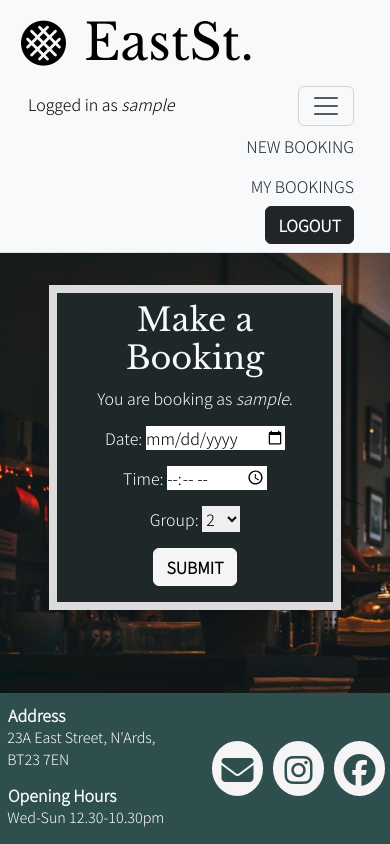
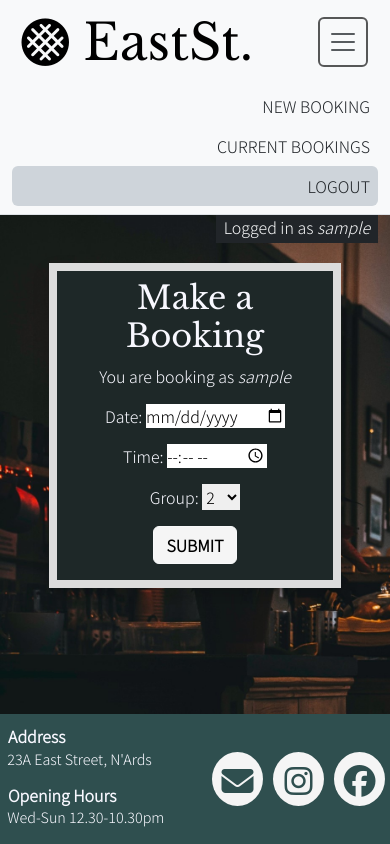
Before and after one commit to ndsurgenor/east-street, a Django app: page /bookingsite/ in a window 390 px wide, after a click that opens the changed part. Run offline with Django 3.2, Linux system fonts and the light colour scheme; the visitor is signed in with stand-in values (Sample User, id 1); some libraries are stand-ins or nearby versions.

Commit message:
Style pages for better layout and UX

```diff
--- a/booking_sys/urls.py
+++ b/booking_sys/urls.py
@@ -7,7 +7,7 @@ urlpatterns = [
     path('menu/', views.menu, name='menu'),
     path('location/', views.location, name='location'),
     path('bookingsite/', views.BookFormView.as_view(), name='bookingsite'),
-    path('userbookings/', views.BookListView.as_view(), name='userbookings'),
+    path('bookinglist/', views.BookListView.as_view(), name='bookinglist'),
     path('<pk>/update/', views.BookUpdateView.as_view(), name='update'),
     path('<pk>/delete/', views.BookDeleteView.as_view(), name='delete'),
 ]
--- a/booking_sys/views.py
+++ b/booking_sys/views.py
@@ -24,26 +24,19 @@ class BookFormView(generic.CreateView):
     model = Booking
     form_class = BookingForm
     template_name = 'bookingform.html'
-    success_url = '/userbookings'
+    success_url = '/bookinglist'
 
     def form_valid(self, form):
         form.instance.contact_id = self.request.user.id
         messages.success(self.request, 'Booking submitted successfully')
         return super(BookFormView, self).form_valid(form)
 
-    def form_invalid(self, form):
-        for field, errors in form.errors.items():
-            print(f"Field: {field}")
-            for error in errors:
-                print(f"Error: {error}")
-        return HttpResponse(f'Form invalid')
-
 
 # Generates a list of the user's bookings
 class BookListView(generic.ListView):
     model = Booking
     queryset = Booking.objects.order_by('date')
-    template_name = 'userbookings.html'
+    template_name = 'bookinglist.html'
 
 
 # Allows a user to update a booking
@@ -51,7 +44,7 @@ class BookUpdateView(generic.UpdateView):
     model = Booking
     form_class = BookingForm
     template_name = 'bookingform.html'
-    success_url = '/userbookings'
+    success_url = '/bookinglist'
 
     def form_valid(self, form):
         form.instance.status = 0
@@ -63,7 +56,7 @@ class BookUpdateView(generic.UpdateView):
 class BookDeleteView(generic.DeleteView):
     model = Booking
     template_name = 'bookingdelete.html'
-    success_url = '/userbookings'
+    success_url = '/bookinglist'
 
     def delete(self, request, *args, **kwargs):
         messages.success(self.request, 'Booking deleted successfully')
--- a/static/css/style.css
+++ b/static/css/style.css
@@ -37,9 +37,8 @@ body {
 }
 
 .navbar-brand h1 i {
-    font-size: 0.9em;
+    font-size: 0.95em;
     padding-left: 0.2em;
-    padding-right: 0.4em;
 }
 
 .navbar-text {
@@ -49,7 +48,7 @@ body {
 }
 
 .nav-item {
-    padding-right: 1.5em;
+    padding-right: 1.25em;
 }
 
 .nav-link {
@@ -76,7 +75,9 @@ body {
 }
 
 .navbar-toggler {
-    margin-right: 1.2em;
+    margin-top: -0.5em;
+    margin-right: 0.5em;
+    border: 2px solid;
 }
 
 /* Home Page */
@@ -154,7 +155,7 @@ body {
 .booking-form {
     color: ghostwhite;
     border: 0.5em solid gainsboro;
-    margin-top: 2rem;
+    margin-top: 0.5rem;
 }
 
 /* Footer */
@@ -197,6 +198,10 @@ footer p {
 
 /* Media Queries */
 @media only screen and (max-width: 768px) {
+    .nav-item {
+        padding-right: 0.5em;
+    }
+
     #text-column {
         border-left: solid
     }
--- a/templates/403.html
+++ b/templates/403.html
@@ -9,7 +9,7 @@
             <p>You do not have permission to access this page. Please click a link in the navigation bar above to
                 continue, or select one of the options below.</p>
             <a class="btn btn-light mb-3" href="{% url 'index' %}">Home</a>
-            <a class="btn btn-light mb-3" href="{% url 'userbookings' %}">Bookings</a>
+            <a class="btn btn-light mb-3" href="{% url 'bookinglist' %}">Bookings</a>
         </div>
     </div>
 </div>
--- a/templates/404.html
+++ b/templates/404.html
@@ -9,7 +9,7 @@
             <p>The page you have tried to access does not exist. Please click a link in the navigation bar above to
                 continue, or select one of the options below.</p>
             <a class="btn btn-light mb-3" href="{% url 'index' %}">Home</a>
-            <a class="btn btn-light mb-3" href="{% url 'userbookings' %}">Bookings</a>
+            <a class="btn btn-light mb-3" href="{% url 'bookinglist' %}">Bookings</a>
         </div>
     </div>
 </div>
--- a/templates/500.html
+++ b/templates/500.html
@@ -9,7 +9,7 @@
             <p>Server encounted an unexpected condition. Please click a link in the navigation bar above to
                 continue, or select one of the options below.</p>
             <a class="btn btn-light mb-3" href="{% url 'index' %}">Home</a>
-            <a class="btn btn-light mb-3" href="{% url 'userbookings' %}">Bookings</a>
+            <a class="btn btn-light mb-3" href="{% url 'bookinglist' %}">Bookings</a>
         </div>
     </div>
 </div>
--- a/templates/base.html
+++ b/templates/base.html
@@ -27,7 +27,7 @@
             <div class="row fixed-bottom">
                 <div class="col-6 col-md-4 col-lg-4">
                     <h3>Address</h3>
-                    <p>23A East Street, N'Ards, BT23 7EN</p>
+                    <p>23A East Street, N'Ards<span class="d-none d-sm-inline">, BT23 7EN</span></p>
                     <h3>Opening Hours</h3>
                     <p>Wed-Sun 12.30-10.30pm</p>
                 </div>
--- a/templates/bookingdelete.html
+++ b/templates/bookingdelete.html
@@ -10,7 +10,7 @@
             <div class="row justify-content-center">
                 <div class="col-9 col-md-7 col-lg-5 col-xl-3 booking-form text-center shadow">
                     <h2 class="pt-2">Delete a Booking</h2>
-                <p class="mb-0">Are you sure you want to delete the following booking?</p>
+                    <p class="mb-0">Are you sure you want to delete this booking?</p>
                     <p>NOTE: This action cannot be undone!</p>
                     <form method="post">
                         {% csrf_token %}
@@ -18,7 +18,7 @@
                         <p class="mb-0">Time: {{ booking.time|time:"H:i" }}</p>
                         <p>Group Size: {{ booking.group }}</p>
                         <button class="btn btn-light mb-3" type="submit">Confirm & Delete</button>
-                    <a class="btn btn-light mb-3" href="{% url 'userbookings' %}">Return</a>
+                        <a class="btn btn-light mb-3" href="{% url 'bookinglist' %}">Return</a>
                     </form>
                 </div>
             </div>
@@ -27,7 +27,7 @@
     {% else %}
 
         <!-- Redirect back to user-made bookings -->
-    <meta http-equiv="refresh" content="0; url='{% url 'userbookings' %}'" />
+        <meta http-equiv="refresh" content="0; url='{% url 'bookinglist' %}'" />
 
     {% endif %}
 
--- a/templates/bookingform.html
+++ b/templates/bookingform.html
@@ -4,7 +4,7 @@
     {% if booking %}
         {% if booking.contact_id != user.id %}
         <!-- Redirect back to user-made bookings -->
-        <meta http-equiv="refresh" content="0; url='{% url 'userbookings' %}'" />
+        <meta http-equiv="refresh" content="0; url='{% url 'bookinglist' %}'" />
         {% endif %}
     {% endif %}
 
@@ -12,16 +12,16 @@
         <div class="row justify-content-center">
             <div class="col-9 col-md-7 col-lg-5 col-xl-3 booking-form text-center shadow">
                 <h2 class="pt-2">{% if booking %}Update {% else %}Make {% endif %}a Booking</h2>
-                <p>You are booking as <em>{{ user.username }}</em>.</p>
+                <p>You are booking as <em>{{ user.username }}</em></p>
                 {% if booking %}
-                <p class="pt-2">NOTE: updated bookings are reset to 'Pending'.</p>
+                <p class="pt-2">NOTE: updated bookings are reset to 'Pending'</p>
                 {% endif %}
                 <form method="POST">
                     {% csrf_token %}
                     {{ form.as_p }}
                         {% if booking %}
                         <button class="btn btn-light mb-3" type="submit">Confirm & Update</button>
-                        <a class="btn btn-light mb-3" href="{% url 'userbookings' %}">Return</a>
+                        <a class="btn btn-light mb-3" href="{% url 'bookinglist' %}">Return</a>
                         {% else %}
                         <button class="btn btn-light mb-3" type="submit">Submit</button>
                         {% endif %}
--- a/templates/userbookings.html
+++ b/templates/bookinglist.html
@@ -59,7 +59,9 @@
         </div>
         <!-- Action Buttons -->
         <div class="col-12 col-lg-2 text-end bg-dark mb-2 mb-sm-0 pb-3 pb-md-0">
+            {% if booking.status != 2 %}
             <a class="btn btn-light btn-sm" href="{% url 'update' booking.id %}">Update</a>
+            {% endif %}
             <a class="btn btn-light btn-sm" href="{% url 'delete' booking.id %}">Delete</a>
         </div>
     </div>
--- a/templates/bookingsite.html
+++ b/templates/bookingsite.html
@@ -7,24 +7,33 @@
         <nav class="navbar bg-light border-bottom border-body sticky-top navbar-expand-md" data-bs-theme="light">
             <div class="container-fluid">
                 <a class="navbar-brand" href="{% url 'account_logout' %}">
-                    <h1><i class="fa-solid fa-stroopwafel"></i>EastSt.</h1>
+                    <h1><i class="fa-solid fa-stroopwafel"></i> EastSt.</h1>
                 </a>
-                <span class="navbar-text"> Logged in as <em>{{ user.username }}</em></span>
-                <button class="navbar-toggler" type="button" data-bs-toggle="collapse" data-bs-target="#navbarNav"
+                <button class="navbar-toggler p-2" type="button" data-bs-toggle="collapse" data-bs-target="#navbarNav"
                     aria-controls="navbarNav" aria-expanded="false" aria-label="Toggle navigation">
                     <span class="navbar-toggler-icon"></span>
                 </button>
                 <div class="collapse navbar-collapse justify-content-end text-end" id="navbarNav">
                     <ul class="navbar-nav">
                         <li class="nav-item"><a class="nav-link text-dark" href="{% url 'bookingsite' %}">New Booking</a></li>
-                        <li class="nav-item"><a class="nav-link text-dark" href="{% url 'userbookings' %}">My Bookings</a></li>
-                        <li class="nav-item"><a class="btn btn-dark" href="{% url 'account_logout' %}">Logout</a></li>
+                        <li class="nav-item"><a class="nav-link text-dark" href="{% url 'bookinglist' %}">Current Bookings</a>
+                        </li>
+                        <!-- Different 'Logout' links for toggled/untoggled menu -->
+                        <li class="nav-item d-md-none rounded bg-dark-subtle"><a class="nav-link text-dark"
+                                href="{% url 'account_logout' %}">Logout</a></li>
+                        <li class="nav-item d-none d-md-inline"><a class="btn btn-dark"
+                                href="{% url 'account_logout' %}">Logout</a>
+                        </li>
                     </ul>
                 </div>
             </div>
         </nav>
+        <!-- Active-user details -->
+        <div class="container-fluid text-light text-end">
+            <p><span class="bg-dark px-2 px-md-3 pb-1"> Logged in as <em>{{ user.username }}</em></span> </p>
+        </div>
 
-        <!-- View Specific Details -->
+        <!-- Specific content for page -->
         {% block details %}
         {% endblock %}
 
@@ -33,8 +42,8 @@
 
     {% else %}
 
-    <!-- Redirect to sign-in page -->
-    <meta http-equiv="refresh" content="0; url='{% url 'account_login' %}'" />
+        <!-- Redirect to sign-in page -->
+        <meta http-equiv="refresh" content="0; url='{% url 'account_login' %}'" />
 
     {% endif %}
 {% endblock %}
--- a/templates/index.html
+++ b/templates/index.html
@@ -7,12 +7,12 @@
     <div id="index-splash" class="row justify-content-center text-light">
         <!-- Left panel containg the welcome image -->
         <div id="image-column"
-            class="d-none d-md-block col-md-6 col-lg-5 col-xl-4 gx-0 bg-dark border border-end-0 border-dark-subtle border-3">
+            class="d-none d-md-block col-md-5 col-lg-5 col-xl-4 gx-0 bg-dark border border-end-0 border-dark-subtle border-3">
             <img id="splash-image" class="img-fluid" src="{% static 'images/open.jpg' %}" alt="">
         </div>
         <!-- Right panel containg opening times and other text -->
         <div id="text-column"
-            class="col-9 col-md-6 col-lg-5 col-xl-4 bg-dark text-center border-top border-bottom border-end border-dark-subtle border-3">
+            class="col-9 col-md-7 col-lg-5 col-xl-4 bg-dark text-center border-top border-bottom border-end border-dark-subtle border-3">
             <!-- NB Do not alter borders to 'border border-start-0' as responsive css will not function correctly -->
             <div class="row">
                 <div class="top-banner col pt-3 pb-2">
@@ -22,7 +22,7 @@
             <div class="row">
                 <div class="opening-times col pt-2">
                     <h3 class="pt-3">Opening Times</h3>
-                    <p class="pb-3"><em>Last sitting at 9.30pm</em></p>
+                    <p class="pb-3"><em>Last sitting at 9.45pm</em></p>
                     <p>Monday: CLOSED</p>
                     <p>Tuesday: CLOSED</p>
                     <p>Wednesday: 12.30-10.30pm</p>
--- a/templates/location.html
+++ b/templates/location.html
@@ -14,10 +14,10 @@
     <!-- Transport info banner -->
     <div class="row justify-content-center">
         <div class="col-11 col-lg-6 col-xl-5 bg-dark pt-1 pt-lg-2 text-center text-lg-start">
-            <p><i class="fa-solid fa-car me-2"></i> Nearest parking found at Ann St & Kennel Lane</p>
+            <p><i class="fa-solid fa-car me-2"></i> Parking nearby at Ann St & Kennel Ln</p>
         </div>
         <div class="col-11 col-lg-5 col-xl-4 bg-dark pt-0 pt-lg-2 text-center text-lg-end">
-            <p><i class="d-lg-none fa-solid fa-bus-simple me-2"></i> Bus services operate from 33 Regent St <i
+            <p><i class="d-lg-none fa-solid fa-bus-simple me-2"></i> Buses operate from 33 Regent St <i
                     class="d-none d-lg-inline fa-solid fa-bus-simple ms-2"></i></p>
         </div>
     </div>
```
Also changed, not shown: templates/mainsite.html (+6 -4 lines), templates/alerts.html (indentation only). Lines whose indentation alone changed are shown as unchanged.
